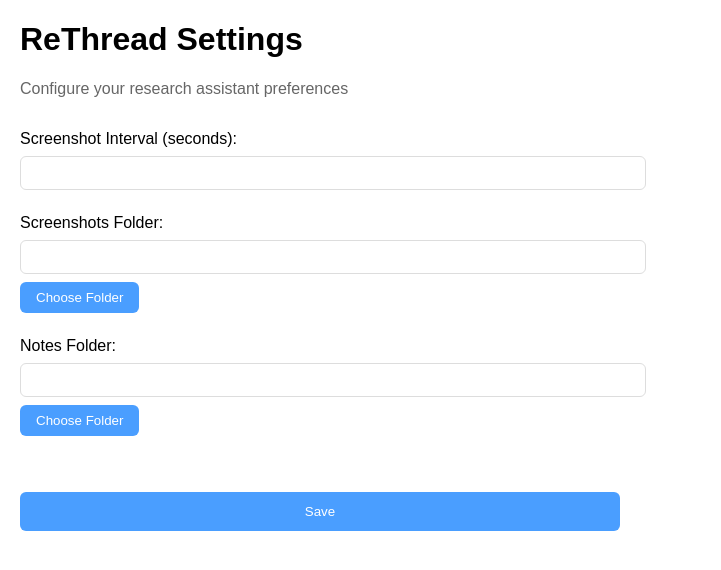
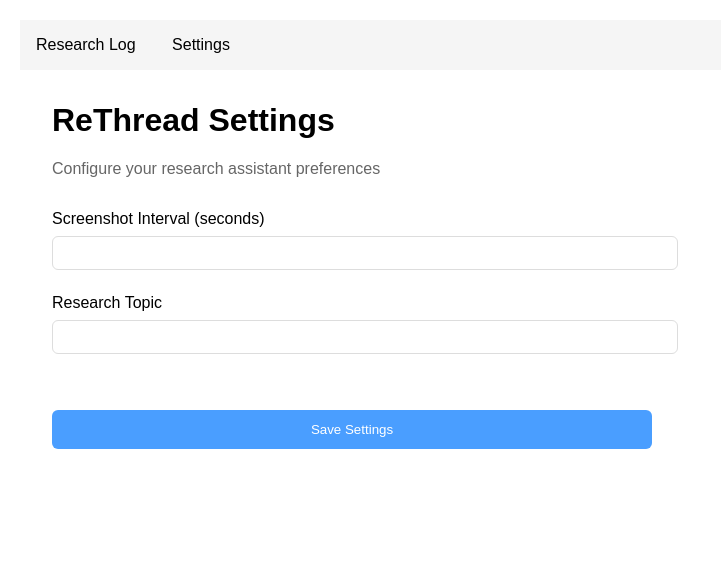
Before and after one commit to wearsshoes/meadow, a Flask app: template src/rethread/web/templates/settings.html in a window 1280 px wide. Shown: the top 570 px of the page, without its empty margins (0-721 px from the left). Run offline with Flask 3, Linux system fonts and the light colour scheme; the template is opened without the code that fills it, so the values that code supplies are empty.

Commit message:
add header

```diff
--- a/src/rethread/web/static/css/styles.css
+++ b/src/rethread/web/static/css/styles.css
@@ -1,3 +1,23 @@
+.menubar {
+    background: var(--header-bg);
+    padding: 1rem;
+    margin-bottom: 2rem;
+}
+
+.nav-item {
+    color: var(--text-color);
+    text-decoration: none;
+    margin-right: 2rem;
+}
+
+.nav-item:hover {
+    color: var(--link-hover);
+}
+
+.container {
+    padding: 0 2rem;
+}
+
 :root {
     --bg-color: #ffffff;
     --text-color: #000000;
--- /dev/null
+++ b/src/rethread/web/templates/base.html
@@ -0,0 +1,14 @@
+<!DOCTYPE html>
+<html>
+<head>
+    <title>ReThread</title>
+    <link rel="stylesheet" href="{{ url_for('static', filename='css/styles.css') }}">
+</head>
+<body>
+    <nav class="menubar">
+        <a href="/" class="nav-item">Research Log</a>
+        <a href="/settings" class="nav-item">Settings</a>
+    </nav>
+    {% block content %}{% endblock %}
+</body>
+</html>
--- a/src/rethread/web/templates/settings.html
+++ b/src/rethread/web/templates/settings.html
@@ -1,52 +1,18 @@
-<!DOCTYPE html>
-<html>
-<head>
-    <title>ReThread Settings</title>
-    <link rel="stylesheet" href="{{ url_for('static', filename='css/styles.css') }}">
-</head>
-<body>
+{% extends "base.html" %}
+{% block content %}
+<div class="container">
     <h1>ReThread Settings</h1>
     <p style="margin-bottom: 32px; color: #666;">Configure your research assistant preferences</p>
     <form method="POST">
         <div class="setting-group">
-            <label for="interval">Screenshot Interval (seconds):</label>
-            <input type="number" id="interval" name="interval" value="{{ interval }}" min="1" required>
+            <label for="interval">Screenshot Interval (seconds)</label>
+            <input type="number" name="interval" value="{{ interval }}" min="1">
         </div>
         <div class="setting-group">
-            <label for="screenshot_dir">Screenshots Folder:</label>
-            <input type="text" id="screenshot_dir" name="screenshot_dir" value="{{ config['screenshot_dir'] }}">
-            <button type="button" onclick="pickFolder('screenshot_dir')">Choose Folder</button>
+            <label for="research_topic">Research Topic</label>
+            <input type="text" name="research_topic" value="{{ config['research_topic'] }}">
         </div>
-        <div class="setting-group">
-            <label for="notes_dir">Notes Folder:</label>
-            <input type="text" id="notes_dir" name="notes_dir" value="{{ config['notes_dir'] }}">
-            <button type="button" onclick="pickFolder('notes_dir')">Choose Folder</button>
-        </div>
-        <button type="submit">Save</button>
+        <button type="submit">Save Settings</button>
     </form>
-    <script>
-        async function pickFolder(inputId) {
-            const response = await fetch('/pick_folder');
-            const data = await response.json();
-            if (data.path) {
-                document.getElementById(inputId).value = data.path;
-                await saveSettings();
-            }
-        }
-
-        async function saveSettings() {
-            const form = document.querySelector('form');
-            const formData = new FormData(form);
-            await fetch('/settings', {
-                method: 'POST',
-                body: formData
-            });
-        }
-
-        // Autosave on input changes
-        document.querySelectorAll('input').forEach(input => {
-            input.addEventListener('change', saveSettings);
-        });
-    </script>
-</body>
-</html>
+</div>
+{% endblock %}
```
Also changed, not shown: src/rethread/web/templates/viewer.html (+12 -22 lines).
